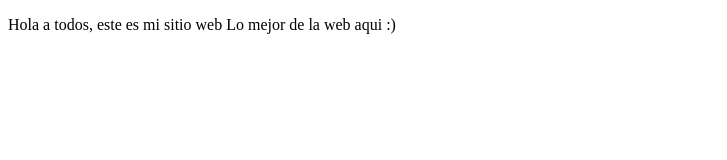
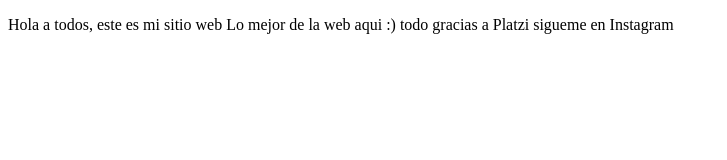
Before and after one commit to AlejandroDue/proyectodemo, a plain HTML site: page index.html in a window 1280 px wide. Shown: the whole page, without its empty margins (0-727 px from the left). Drawn offline with Linux system fonts and the light colour scheme.

Commit message:
cambios en el sitio web

```diff
--- a/index.html
+++ b/index.html
@@ -9,7 +9,7 @@
 <body>
     <p>
         Hola a todos, este es mi sitio web
-        Lo mejor de la web aqui  :)
+        Lo mejor de la web aqui  :) todo gracias a Platzi sigueme en Instagram
     </p>
 </body>
 </html>
```
